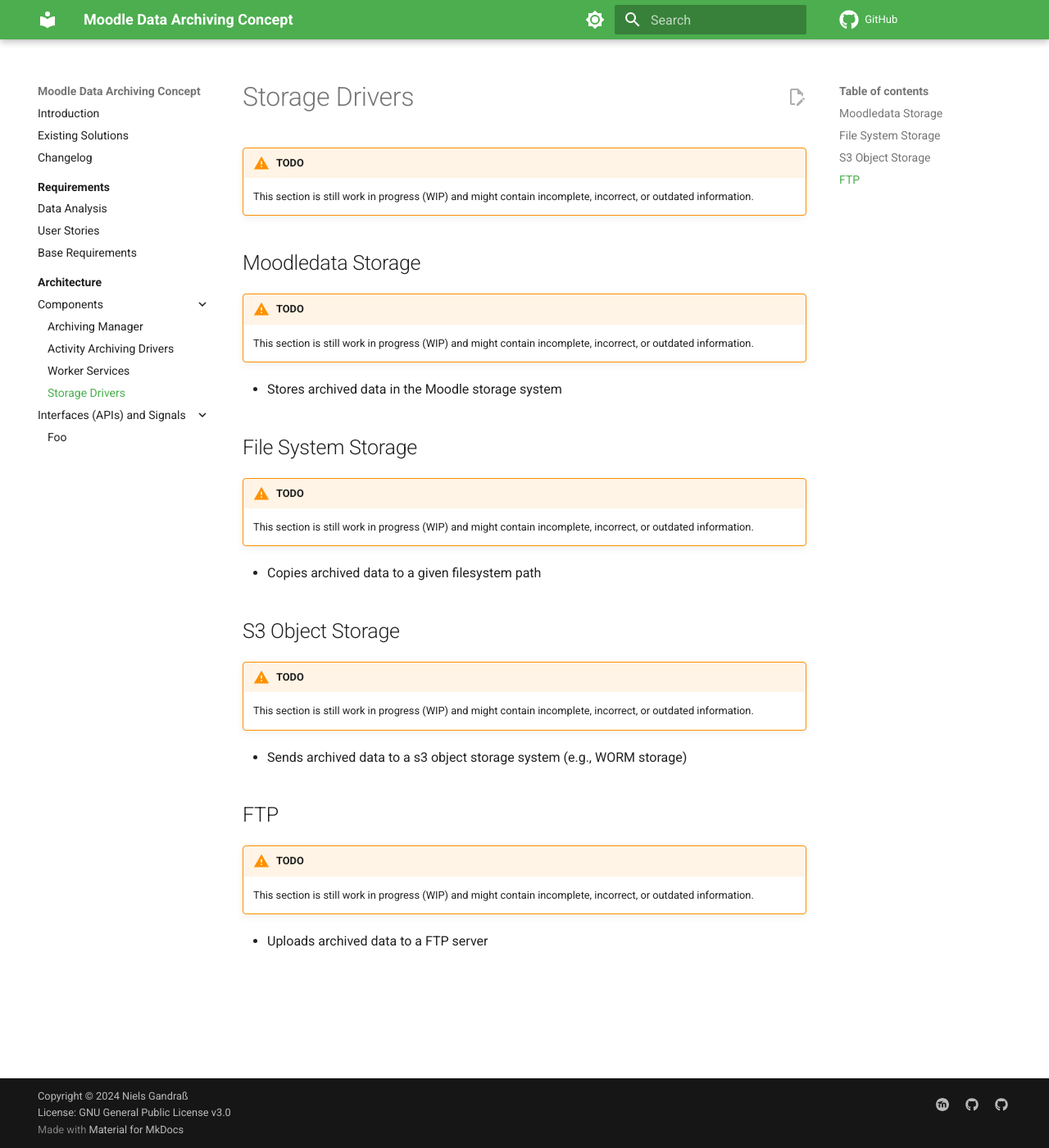
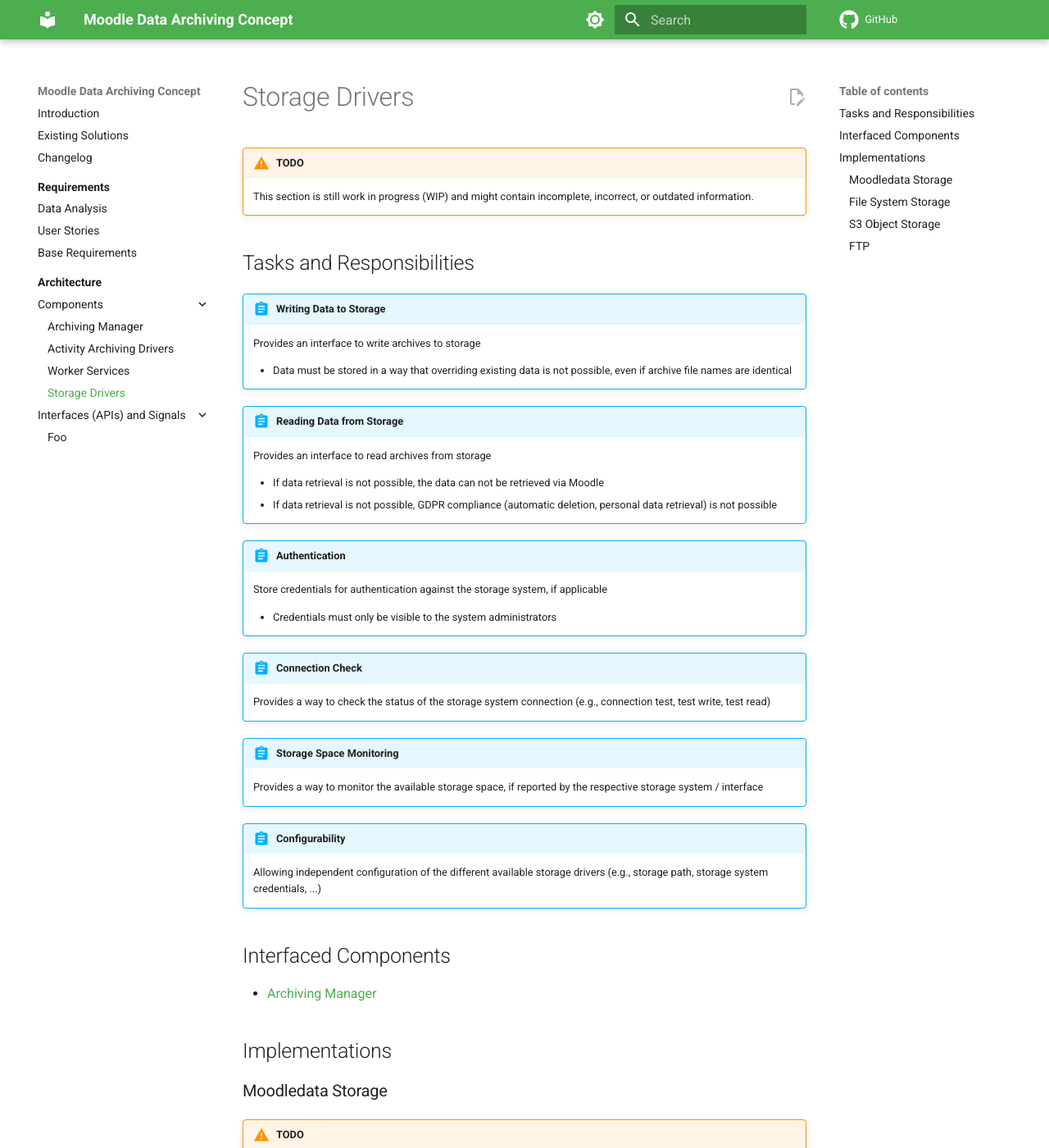
Before and after one commit to ngandrass/moodle-data-archiving-concept, an MkDocs documentation site: the page built from docs/architecture/components/storage-drivers.md, in a window 1280 px wide and 1400 px high. Shown: the whole window at 82% size. Built offline with MkDocs 1.6.1 and Material for MkDocs 9.7.7, drawn with Linux system fonts in a browser that asks for light colours; comment, search, counter and statistics services are not loaded; some of the changed text lies outside the part shown.

Commit message:
Create basic specification of storage drivers

```diff
--- a/docs/architecture/components/storage-drivers.md
+++ b/docs/architecture/components/storage-drivers.md
@@ -4,31 +4,70 @@
     This section is still work in progress (WIP) and might contain incomplete, incorrect, or outdated information.
 
 
-## Moodledata Storage
+## Tasks and Responsibilities
+
+!!! abstract "Writing Data to Storage"
+    Provides an interface to write archives to storage
+
+    - Data must be stored in a way that overriding existing data is not possible, even if archive file names are
+      identical
+
+!!! abstract "Reading Data from Storage"
+    Provides an interface to read archives from storage
+
+    - If data retrieval is not possible, the data can not be retrieved via Moodle
+    - If data retrieval is not possible, GDPR compliance (automatic deletion, personal data retrieval) is not possible
+
+!!! abstract "Authentication"
+    Store credentials for authentication against the storage system, if applicable
+
+    - Credentials must only be visible to the system administrators
+
+!!! abstract "Connection Check"
+    Provides a way to check the status of the storage system connection (e.g., connection test, test write, test read)
+
+!!! abstract "Storage Space Monitoring"
+    Provides a way to monitor the available storage space, if reported by the respective storage system / interface
+
+!!! abstract "Configurability"
+    Allowing independent configuration of the different available storage drivers (e.g., storage path, storage system
+    credentials, ...)
+
+
+## Interfaced Components
+
+- [Archiving Manager](../archiving-manager)
+
+
+## Implementations
+
+### Moodledata Storage
 
 !!! warning "TODO"
     This section is still work in progress (WIP) and might contain incomplete, incorrect, or outdated information.
 
 - Stores archived data in the Moodle storage system
+- Archived data is stored in the file area of a specific course
 
 
-## File System Storage
+### File System Storage
 
 !!! warning "TODO"
     This section is still work in progress (WIP) and might contain incomplete, incorrect, or outdated information.
 
 - Copies archived data to a given filesystem path
+- Filepath can be configured in the driver settings
 
 
-## S3 Object Storage
+### S3 Object Storage
 
 !!! warning "TODO"
     This section is still work in progress (WIP) and might contain incomplete, incorrect, or outdated information.
 
-- Sends archived data to a s3 object storage system (e.g., WORM storage)
+- Sends archived data to a S3 compatible object storage system (e.g., WORM storage)
 
 
-## FTP
+### FTP
 
 !!! warning "TODO"
     This section is still work in progress (WIP) and might contain incomplete, incorrect, or outdated information.
```
